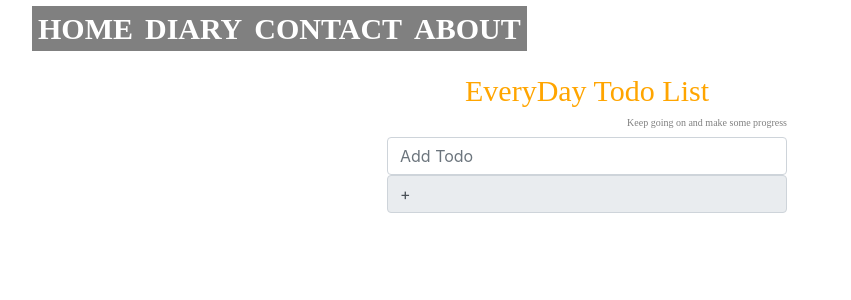
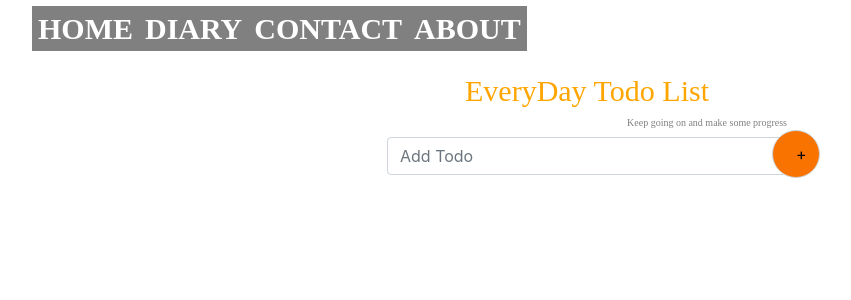
Before and after one commit to ellenchenzl/EveryDay-todo-App, an Angular app in the folder todo-app/: page / in a window 1280 px wide. Shown: the top 300 px of the page, without its empty margins (53-904 px from the left). Built offline with nearby package versions, Linux system fonts and the light colour scheme; a web font is replaced by a local one.

Commit message:
adjusted the style of web page

```diff
--- a/todo-app/src/app/app.component.css
+++ b/todo-app/src/app/app.component.css
@@ -32,6 +32,7 @@ font-family: 'Cute Font', cursive;
 font-size: 30px;
 text-transform:uppercase;
 }
+
 a:hover,a:active
 {
 background-color:orange;
@@ -58,6 +59,28 @@ background-color:orange;
     color:white;
 	background-color:#bcbec1;
 	background-size: 35px;
+	text-align: center;
+	height: 1.5em;
+}
 
-	text-align: center;
+form .input-group-text{
+	display: flex;
+    background: #F97300;
+    border-radius: 50%;
+    width: 2em;
+    height: 3em;
+    padding: 1em 23px;
+    color: black;
+    left: 10px;
+    top: 68px;
+    cursor: pointer;
+    position: absolute;
+    left:825px;
+    right:30px;
+    top:130px;
 }
+
+form.form-control{
+	font-size: 10px
+
+}
--- a/todo-app/src/app/app.component.html
+++ b/todo-app/src/app/app.component.html
@@ -14,9 +14,7 @@
       Keep going on and make some progress
       </h2>
       <div>
-         <input type="text" #todo class="form-control" placeholder="Add Todo" name="todo" ngModel>
-
-         <span class="input-group-text" (click)="addTodo(todo.value)">+</span>
+         <input type="text" #todo class="form-control" placeholder="Add Todo" name="todo" ngModel><span class="input-group-text" (click)="addTodo(todo.value)">+</span>
 
       </div>
     </div>
```
